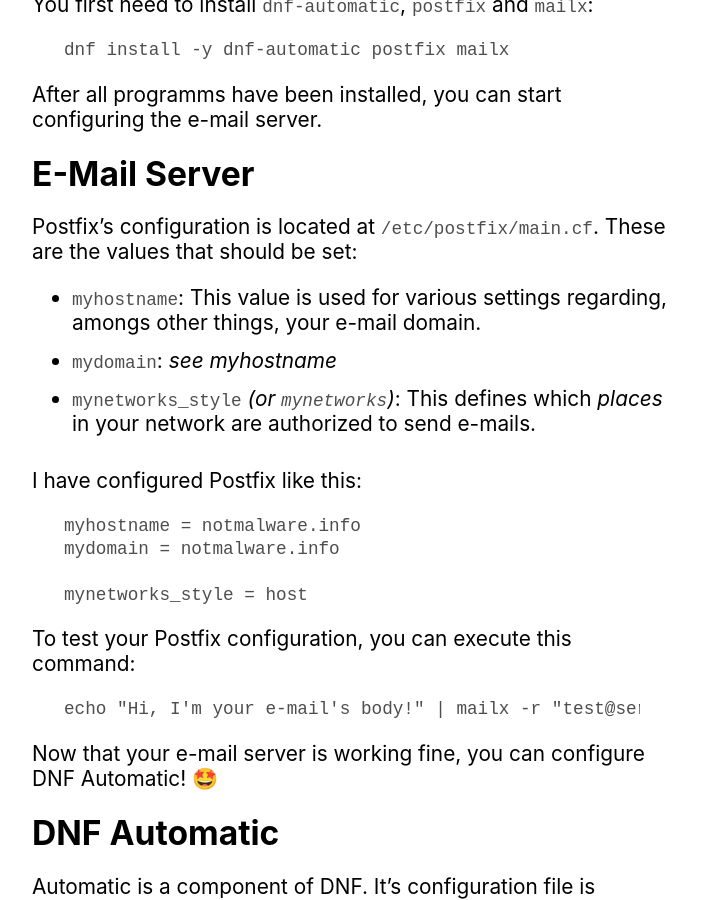
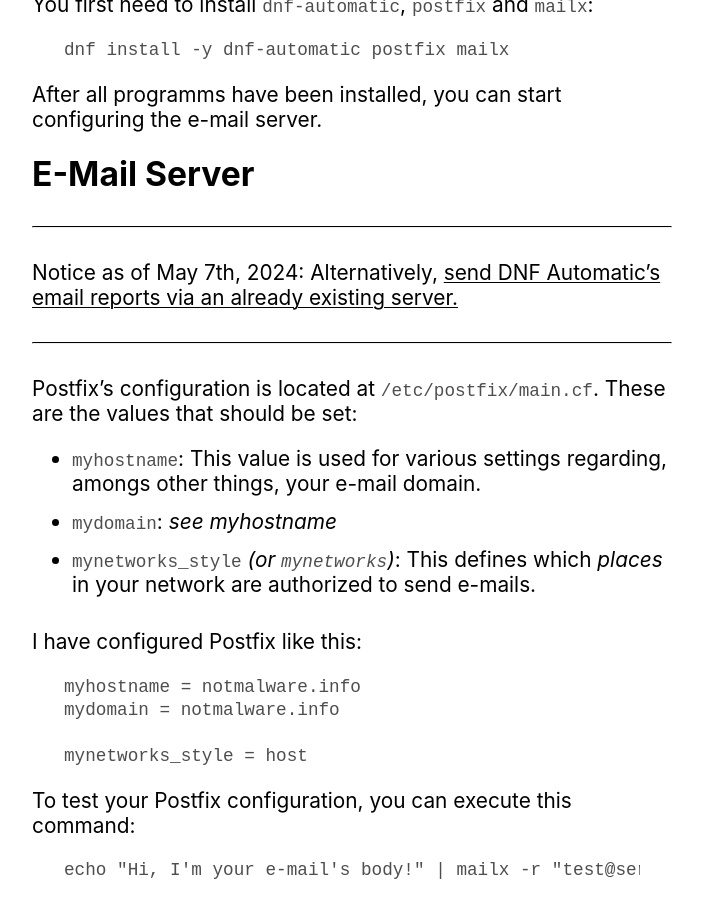
Before and after one commit to konstantintutsch/website, a Jekyll site: the page built from _posts/2023-12-05-how-to-configure-automatic-updates-on-fedora-with-email-reports.md, in a window 1280 px wide and 900 px high, scrolled down 367 px. Shown: the whole window, without its empty margins (288-991 px from the left). Built offline with Jekyll 4.4.1, drawn with Linux system fonts in a browser that asks for light colours.

Commit message:
Add notice to DNF Automatic How-To for SMTP Authentication email reports

```diff
--- a/_posts/2023-12-05-how-to-configure-automatic-updates-on-fedora-with-email-reports.md
+++ b/_posts/2023-12-05-how-to-configure-automatic-updates-on-fedora-with-email-reports.md
@@ -16,6 +16,12 @@
 After all programms have been installed, you can start configuring the e-mail server.
 
 {% include heading.html level=3 text="E-Mail Server" %}
+
+<hr>
+
+Notice as of May 7th, 2024: Alternatively, <a data-umami-event="blog-20240507-17h" href="{% post_url 2024-05-07-dnf-automatic-send-email-via-smtp-auth %}">send DNF Automatic's email reports via an already existing server.</a>
+
+<hr>
 
 Postfix's configuration is located at `/etc/postfix/main.cf`. These are the values that should be set:
 
```
